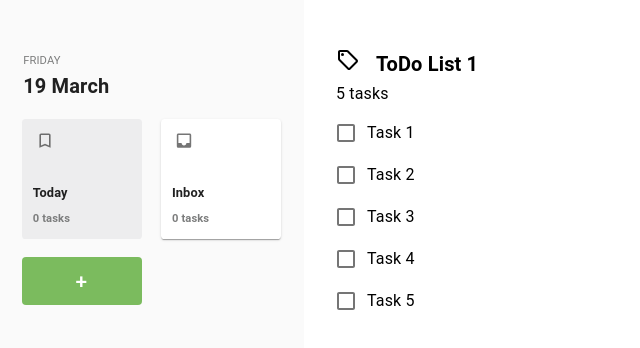
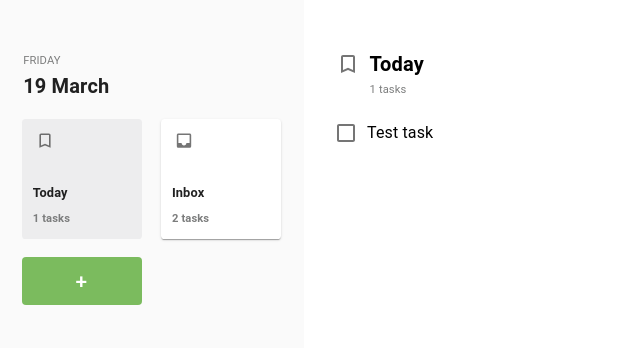
Before and after one commit to eldursi/react-todo-app, a React (Create React App) app: page / in a window 1280 px wide. Shown: the top 348 px of the page, without its empty margins (0-640 px from the left). Built offline with nearby package versions, Linux system fonts and the light colour scheme.

Commit message:
Integrate tasks with categories

```diff
--- a/src/Components/TaskCategories/TaskCategories.tsx
+++ b/src/Components/TaskCategories/TaskCategories.tsx
@@ -48,7 +48,6 @@ export const TaskCategory = (props:any) =>
             {
                 taskCategory.active = false
             }
-            console.log(taskCategory)
         });
         props.setTaskCategories([...taskCategories])
     }
@@ -90,10 +89,7 @@ const NewTaskCategory = (props:any) => {
         const addTaskCategory = props.addTaskCategory
         const newCategory = new TaskCategoryItem(
             Guid.create().toString(),
-            listName,
-            "",
-            0,
-            false)
+            listName)
         addTaskCategory(oldTaskCategories => [...oldTaskCategories, newCategory])
         handleClose()
     }
--- a/src/Components/Tasks/Styling.tsx
+++ b/src/Components/Tasks/Styling.tsx
@@ -16,8 +16,18 @@ const useStyles = makeStyles((theme: Theme) =>  createStyles({
       display:"inline-flex",
     },
     taskListTitle:{
-      fontWeight: "bold",
-      marginLeft: theme.spacing(2)
+      "& h1":{
+        fontWeight: "bold",
+      },
+      "& span":{
+        fontSize: "0.7rem",
+        color: "#7c7d7d"
+      },
+      marginLeft: theme.spacing(1.2)
+    },
+    taskListIcon:{
+      marginTop: theme.spacing(0.5),
+      color: "#0000008a"
     }
   })
 )
--- a/src/Components/Tasks/TaskList.tsx
+++ b/src/Components/Tasks/TaskList.tsx
@@ -1,49 +1,29 @@
-import React from "react"
 import Checkbox from '@material-ui/core/Checkbox';
 import LocalOfferOutlinedIcon from '@material-ui/icons/LocalOfferOutlined';
 import { Box, Container, FormControl, FormControlLabel, FormGroup, Typography } from "@material-ui/core";
 import useStyles from "./Styling";
-
-enum status
-{
-    new,
-    done
-}
-
-class Task {
-    constructor(id: any, name: string, date: Date, status: status){
-        this.id = id
-        this.name = name
-        this.date = date
-        this.status = status
-    }
-
-    id: any
-    name: string = ""
-    date: Date | undefined
-    status: status
-}
-
-
-const tasks = [
-    new Task("1", "Task 1", new Date(), status.new),
-    new Task("2", "Task 2", new Date(), status.new),
-    new Task("3", "Task 3", new Date(), status.new),
-    new Task("4", "Task 4", new Date(), status.new),
-    new Task("5", "Task 5", new Date(), status.new)
-];
+import { Task, status } from "../../Models/Task";
 
 export const TaskList = (props: any) => {
+    const activeTaskCategory = props.taskCategories.filter((taskCategory) => {
+        return taskCategory.active
+      })[0]
+    console.log(activeTaskCategory)
+    const { tasks, components , icon, name}  = activeTaskCategory
+    const IconComponent = components[icon]
+
     const classes = useStyles()
     return (
         <Container className={classes.taskListContainer} >
             <div className={classes.toolbar} />
             <Box className={classes.header}>
                 <Box className={classes.taskListTitleHeader}>
-                    <LocalOfferOutlinedIcon />
-                    <Typography component="h1" variant="h6" className={classes.taskListTitle}>ToDo List 1</Typography>
+                    <Box className={classes.taskListIcon}>{(IconComponent != null)? <IconComponent/> : <LocalOfferOutlinedIcon/>}</Box>
+                    <Box className={classes.taskListTitle}>
+                        <Typography component="h1" variant="h6">{name}</Typography>
+                        <Typography component="span" variant="subtitle1" style={{display:"block"}}>{tasks.length} tasks</Typography>
+                    </Box>
                 </Box>
-                <Typography component="span" variant="subtitle1" style={{display:"block"}}>{tasks.length} tasks</Typography>
             </Box>
             <Box>
                 <FormControl>
--- a/src/Components/ToDoApp/ToDoApp.tsx
+++ b/src/Components/ToDoApp/ToDoApp.tsx
@@ -1,4 +1,5 @@
 import React, { useState } from "react";
+import { Task, status } from "../../Models/Task";
 import { TaskCategoryItem } from "../../Models/TaskCategoryItem";
 import { SideBar } from "../SideBar/SideBar";
 import { TaskList } from "../Tasks/TaskList";
@@ -6,15 +7,30 @@ import { TaskList } from "../Tasks/TaskList";
 const ToDoApp = () =>
 {
     const tempCategoryList = [
-        new TaskCategoryItem("1", "Today", "red", 0, true, "BookmarkBorderIcon"),
-        new TaskCategoryItem("2", "Inbox", "red", 0, false, "InboxIcon")
+        new TaskCategoryItem(
+            "1",
+            "Today",
+            "red",
+            [
+                new Task("1", "Test task", new Date(), status.new)
+            ],
+            true,
+            "BookmarkBorderIcon"),
+        new TaskCategoryItem("2",
+        "Inbox",
+        "red",
+        [
+            new Task("1", "Test task", new Date(), status.new),
+            new Task("2", "Test task 2", new Date(), status.new)
+        ],
+        false,
+        "InboxIcon")
     ]
     const [taskCategories, setTaskCategories] =  useState(tempCategoryList) // this will be used to add a task category
-    const [tasks, setTasks] =  useState({}) // this will be used to add a task to a task category
     return(
         <>
             <SideBar taskCategories={taskCategories} setTaskCategories={setTaskCategories}/>
-            <TaskList tasks={tasks} setTasks={setTasks} />
+            <TaskList setTaskCategories={setTaskCategories} taskCategories={taskCategories} />
         </>
     )
 }
--- a/src/Models/Task.tsx
+++ b/src/Models/Task.tsx
@@ -1,4 +1,4 @@
-enum status
+export enum status
 {
     new,
     done
@@ -13,7 +13,6 @@ export class Task {
     }
 
     id: any
-    categoryId: any
     name: string = ""
     date: Date | undefined
     status: status
--- a/src/Models/TaskCategoryItem.tsx
+++ b/src/Models/TaskCategoryItem.tsx
@@ -1,20 +1,23 @@
 import BookmarkBorderIcon from '@material-ui/icons/BookmarkBorder';
 import LocalOfferOutlinedIcon from '@material-ui/icons/LocalOfferOutlined';
 import InboxIcon from '@material-ui/icons/Inbox';
+import { Task } from './Task';
 
 export class TaskCategoryItem {
-    constructor(id: string, name: string, color: string, numberOfTasks: number, active: boolean, icon: string = ""){
+    constructor(id: string, name: string, color: string = "", tasks: Task[] = [], active: boolean = false, icon: string = ""){
         this.id = id
         this.name = name
         this.color = color
-        this.numberOfTasks = numberOfTasks
+        this.tasks = tasks
         this.active = active
         this.icon = icon
+        this.numberOfTasks = tasks.length
     }
 
     id: string
     name: string = ""
     color: string = ""
+    tasks: Task[] = []
     numberOfTasks: number
     active: boolean
     icon: string
```
